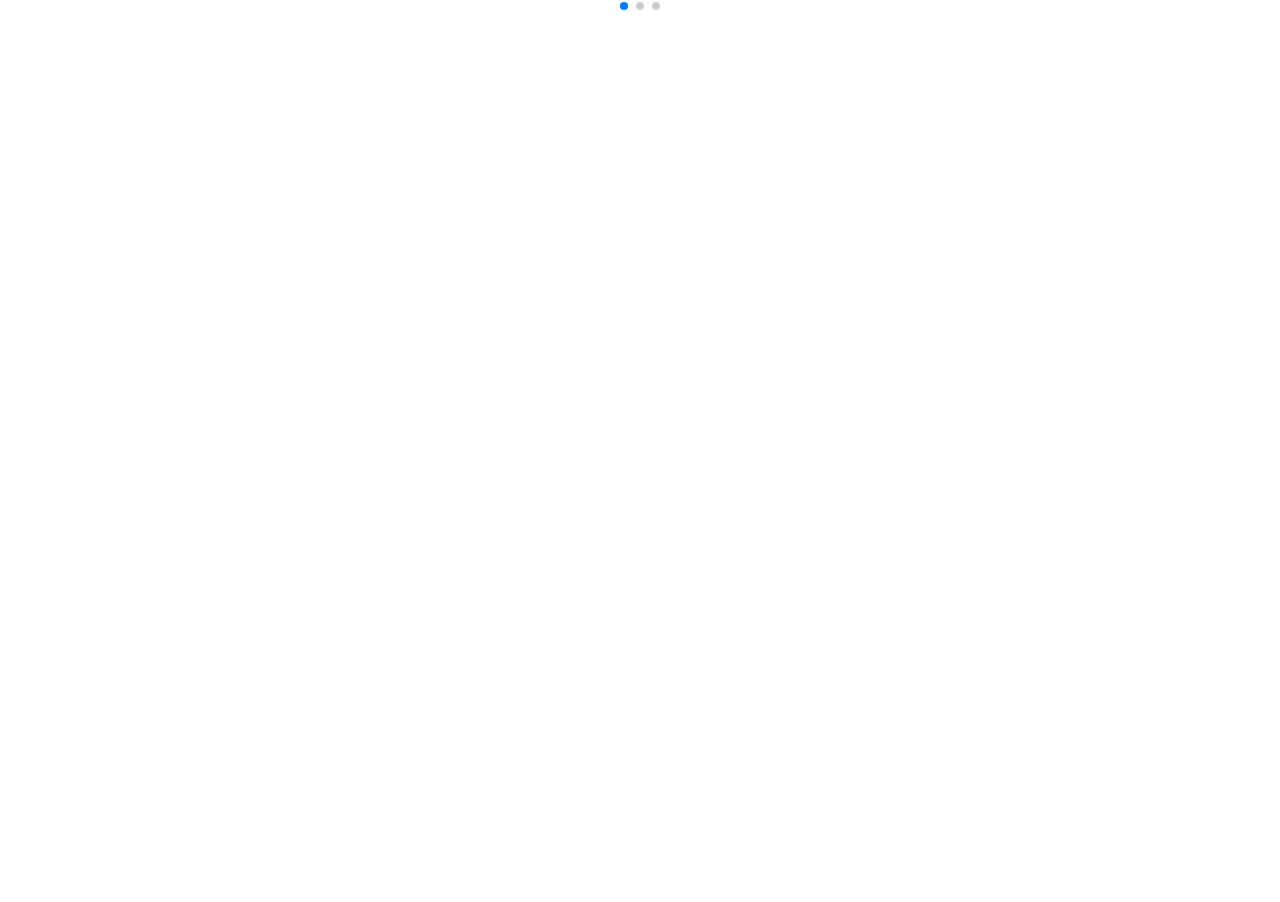
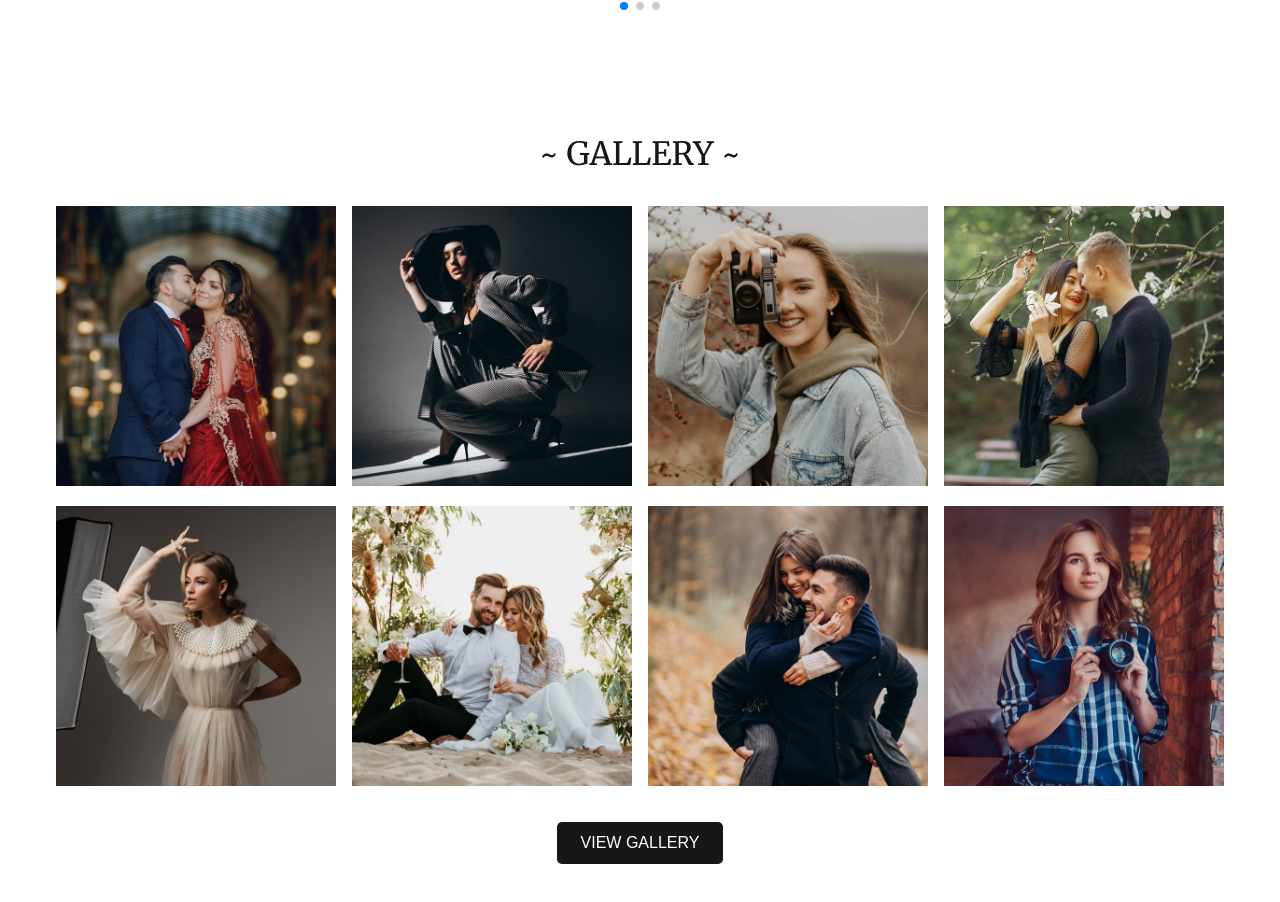
Before and after one commit to akira-odgr/capturer, a React (Vite) app: page / in a window 1280 px wide. Shown: the part 2856-3758 px from the top of the page. Before the commit the page ends 2910 px from the top, so only its background shows below. Built offline with nearby package versions, Linux system fonts and the light colour scheme.

Commit message:
galleryセクションが完成しました。

```diff
--- a/src/App.tsx
+++ b/src/App.tsx
@@ -1,10 +1,11 @@
 import { About } from "./components/about/About";
 import { Header } from "./components/header/Header";
 import { Service } from "./components/service/Service";
+import { Portfolio } from "./components/portfolio/Portfolio";
 import { Client } from "./components/client/Client";
+import { Gallery } from "./components/gallery/Gallery";
 
 import "./App.scss";
-import { Portfolio } from "./components/portfolio/Portfolio";
 
 export const App = () => {
     return (
@@ -14,6 +15,7 @@ export const App = () => {
             <Service />
             <Portfolio />
             <Client />
+            <Gallery />
         </>
     );
 };
--- /dev/null
+++ b/src/components/gallery/Gallery.scss
@@ -0,0 +1,61 @@
+@use "../../globals/" as *;
+
+:root {
+    --text-dark: #171717;
+    --text-light: #525252;
+    --extra-light: #a3a3a3;
+    --white: #ffffff;
+    --max-width: 1200px;
+    --header-font: "Merriweather", serif;
+}
+
+.gallery {
+    &__container {
+        @include section-container;
+    }
+
+    &__title {
+        @include section-title;
+
+        &::before {
+            content: "~ ";
+            font-size: clamp(1.6rem, 5vw, 2rem);
+        }
+        &::after {
+            content: " ~";
+            font-size: clamp(1.6rem, 5vw, 2rem);
+        }
+    }
+
+    &__grid {
+        display: grid;
+        gap: 1em;
+        grid-template-columns: repeat(2, 1fr);
+        margin-block: 2rem;
+
+        @include mq("sm") {
+            grid-template-columns: repeat(3, 1fr);
+        }
+
+        @include mq("md") {
+            grid-template-columns: repeat(4, 1fr);
+        }
+
+        &__image {
+            overflow: hidden;
+
+            &:hover img {
+                transform: scale(1.3) rotate(15deg);
+                transition: 0.5s ease;
+            }
+        }
+    }
+
+    &__btn {
+        text-align: center;
+
+        button {
+            @include button;
+        }
+    }
+}
--- /dev/null
+++ b/src/components/gallery/Gallery.tsx
@@ -0,0 +1,44 @@
+import { FC } from "react";
+import GalleryImage1 from "../../assets/images/image-1.jpg";
+import GalleryImage2 from "../../assets/images/image-2.jpg";
+import GalleryImage3 from "../../assets/images/image-3.jpg";
+import GalleryImage4 from "../../assets/images/image-4.jpg";
+import GalleryImage5 from "../../assets/images/image-5.jpg";
+import GalleryImage6 from "../../assets/images/image-6.jpg";
+import GalleryImage7 from "../../assets/images/image-7.jpg";
+import GalleryImage8 from "../../assets/images/image-8.jpg";
+
+import "./Gallery.scss";
+
+const GalleryImages: string[] = [
+    GalleryImage1,
+    GalleryImage2,
+    GalleryImage3,
+    GalleryImage4,
+    GalleryImage5,
+    GalleryImage6,
+    GalleryImage7,
+    GalleryImage8,
+];
+
+export const Gallery: FC = () => {
+    return (
+        <section className="gallery">
+            <div className="gallery__container">
+                <h2 className="gallery__title">gallery</h2>
+                <div className="gallery__grid">
+                    {GalleryImages.map((image) => {
+                        return (
+                            <div className="gallery__grid__image">
+                                <img src={image} alt="" />
+                            </div>
+                        );
+                    })}
+                </div>
+                <div className="gallery__btn">
+                    <button>view gallery</button>
+                </div>
+            </div>
+        </section>
+    );
+};
--- a/src/globals/_button.scss
+++ b/src/globals/_button.scss
@@ -55,6 +55,7 @@
     background-color: var(--text-dark);
     border-radius: 5px;
     transition: 0.3s;
+    text-transform: uppercase;
     cursor: pointer;
 
     &:hover {
```
